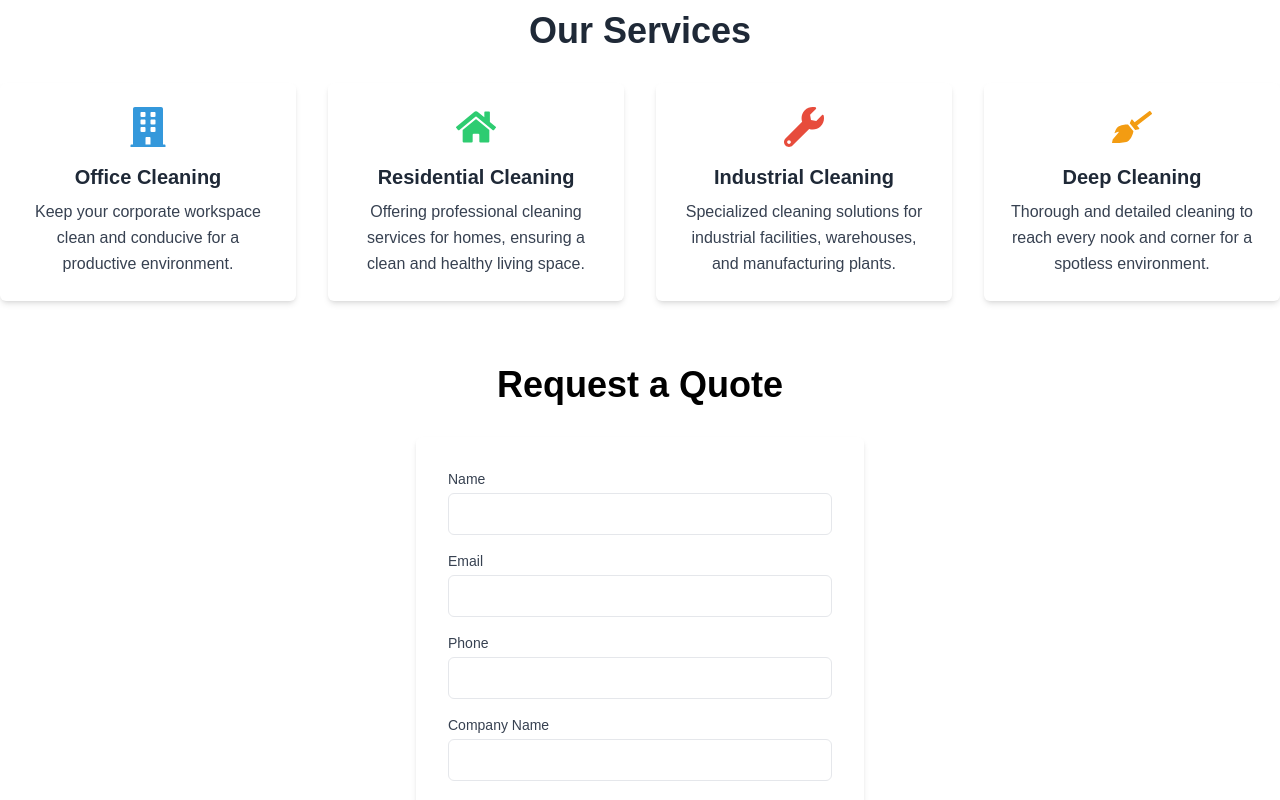
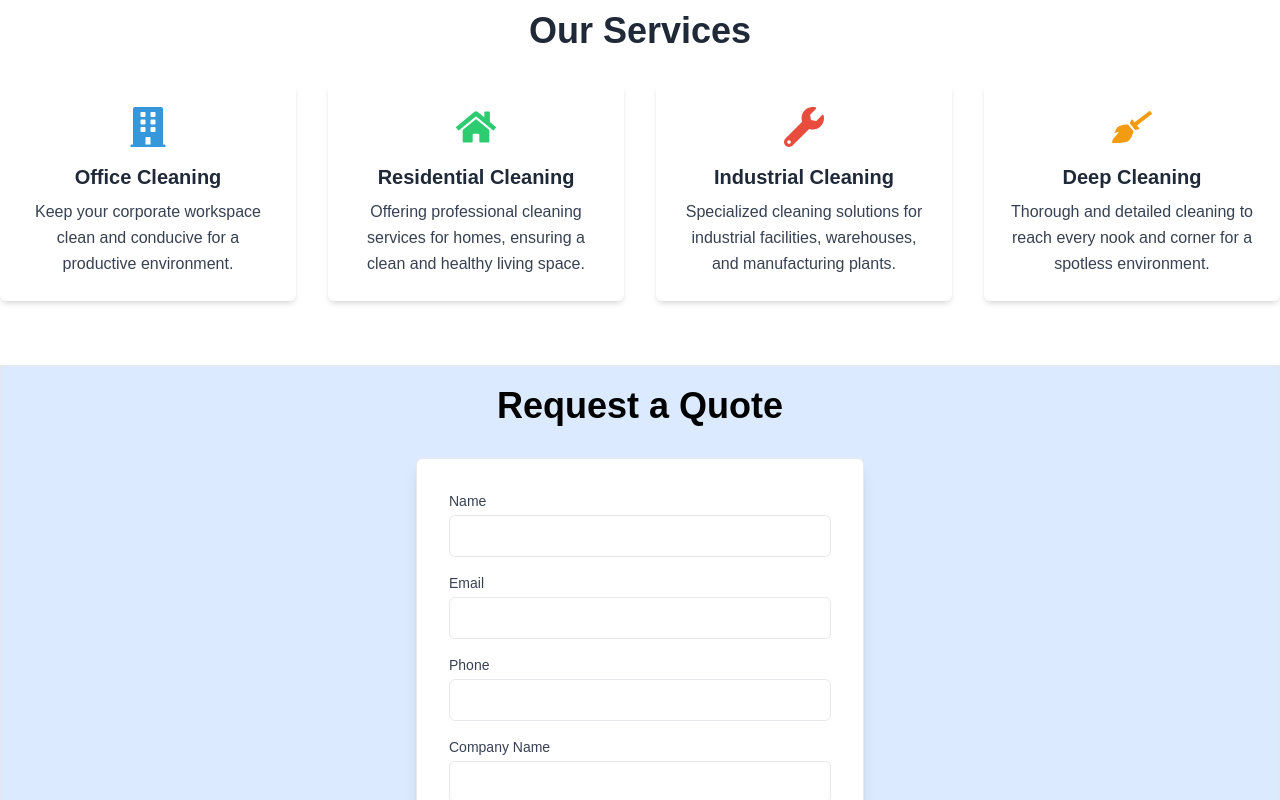
Before and after one commit to nati-d/nextjs-cleaning-service-company, a Next.js app: page / in a window 1280 px wide. Shown: the part 2000-2800 px from the top of the page. Built offline with nearby package versions, Linux system fonts and the light colour scheme.

Commit message:
modified version

```diff
--- a/src/components/About.jsx
+++ b/src/components/About.jsx
@@ -4,7 +4,7 @@ import { FaCheckCircle } from "react-icons/fa";
 
 const About = () => {
   return (
-    <div className="container mx-auto p-8 bg-white">
+    <div className="container mx-auto p-8 w-screen">
       <div className="flex flex-col lg:flex-row items-center lg:space-x-12 mb-32 ">
         <div className="lg:w-1/2">
           <Image
@@ -70,13 +70,13 @@ const About = () => {
             </li>
           </ul>
         </div>
-        <div className="lg:w-1/2">
+        <div className="lg:w-1/2 flex justify-end">
           <Image
             src="https://images.pexels.com/photos/6195966/pexels-photo-6195966.jpeg?auto=compress&cs=tinysrgb&w=600"
             alt="Expertise"
             width={600}
             height={400}
-            className="rounded-tr-full"
+            className="rounded-tr-full "
           />
         </div>
       </div>
--- a/src/components/Company.jsx
+++ b/src/components/Company.jsx
@@ -31,7 +31,7 @@ const CompanySlider = () => {
   };
 
   return (
-    <section className="mx-auto my-12">
+    <section className="mx-auto my-12 ">
       <div className="container px-5 mx-auto lg:px-24">
         <div className="flex flex-col w-full mb-4 text-left lg:text-center">
           <h1 className="mb-8 text-4xl font-semibold text-black">
@@ -80,13 +80,13 @@ const CompanySlider = () => {
           </Slider>
           <div className="flex items-center justify-end gap-2 mt-4">
             <button
-              className="custom-slider-button-next text-4xl purple"
+              className="custom-slider-button-next text-4xl "
               onClick={handleNext}
             >
               <FaArrowAltCircleLeft />
             </button>
             <button
-              className="custom-slider-button-prev text-4xl purple"
+              className="custom-slider-button-prev text-4xl "
               onClick={handlePrev}
             >
               <FaArrowAltCircleRight />
--- a/src/components/Footer.jsx
+++ b/src/components/Footer.jsx
@@ -3,7 +3,7 @@ import { FaFacebook, FaTwitter, FaInstagram } from "react-icons/fa";
 
 const Footer = () => {
   return (
-    <div className="bg-gray-800 text-white pt-16 pb-8 mt-16">
+    <div className="bg-gray-800 text-white pt-8 pb-4 mt-16">
       <div className="max-w-screen-xl w-full mx-auto px-6 sm:px-8 lg:px-16 grid grid-rows-6 sm:grid-rows-1 grid-flow-row sm:grid-flow-col grid-cols-3 sm:grid-cols-12 gap-4">
         <div className="row-span-2 sm:col-span-4 col-start-1 col-end-4 sm:col-end-5 flex flex-col items-start">
           <h1 className="text-3xl font-bold mb-4">WeClean</h1>
--- a/src/components/QuoteForm.jsx
+++ b/src/components/QuoteForm.jsx
@@ -21,9 +21,9 @@ const QuoteForm = () => {
   };
 
   return (
-    <div className="container mx-auto my-16">
+    <div className="container mx-auto my-16 bg-blue-100 w-screen border py-5 ">
       <h2 className="text-4xl font-bold mb-8 text-center text-black">Request a Quote</h2>
-      <form onSubmit={handleSubmit} className="max-w-md mx-auto bg-white p-8 rounded-md shadow-md">
+      <form onSubmit={handleSubmit} className="max-w-md mx-auto bg-white p-8 rounded-md shadow-lg border">
         <div className="mb-4">
           <label htmlFor="name" className="block text-sm font-medium text-gray-700">
             Name
--- a/src/components/Testimonials.jsx
+++ b/src/components/Testimonials.jsx
@@ -38,7 +38,7 @@ export default function Testimonials() {
     },
   ];
   return (
-    <div className="testimonial-container w-full md:w-[1200px] mx-auto">
+    <div className="testimonial-container w-full  mx-auto bg-white">
       <div className="text-center mb-8">
         <h2 className="text-4xl font-semibold">
           Trusted by Thousands of Happy Customers
```
